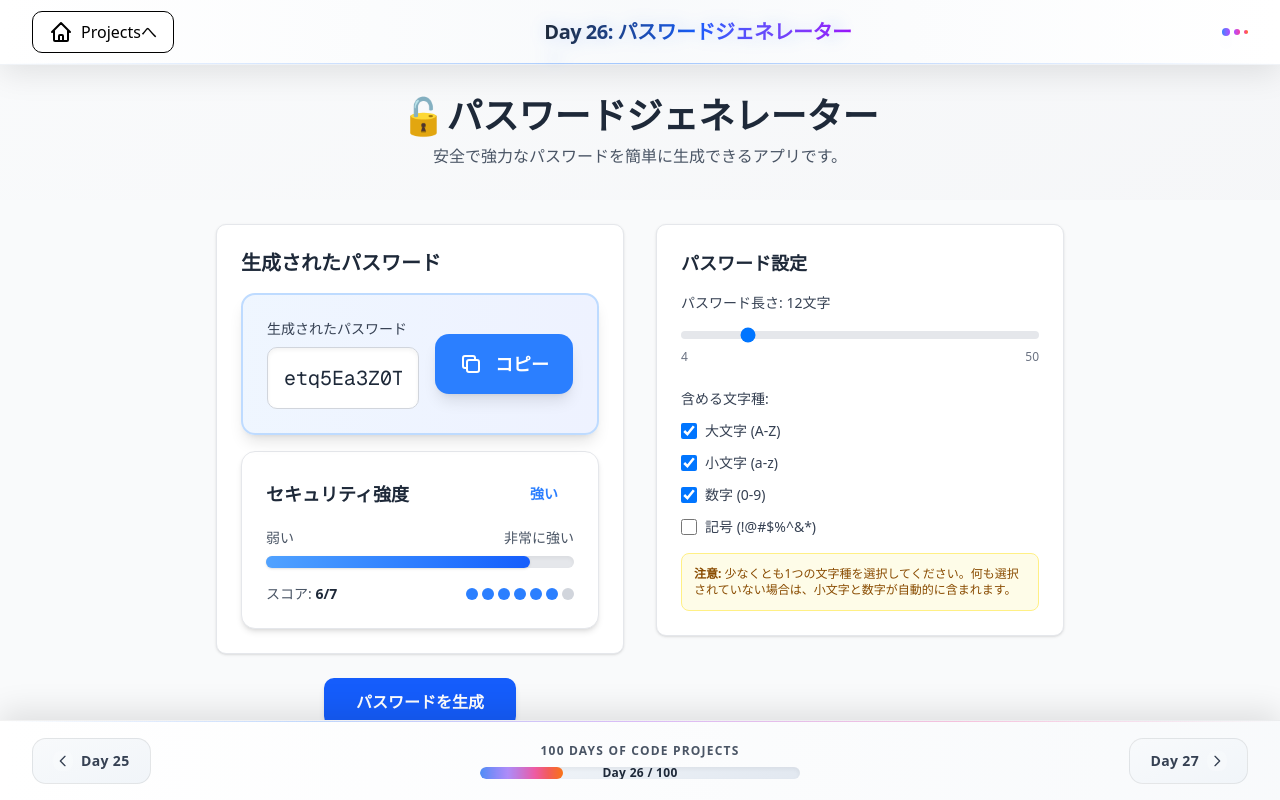
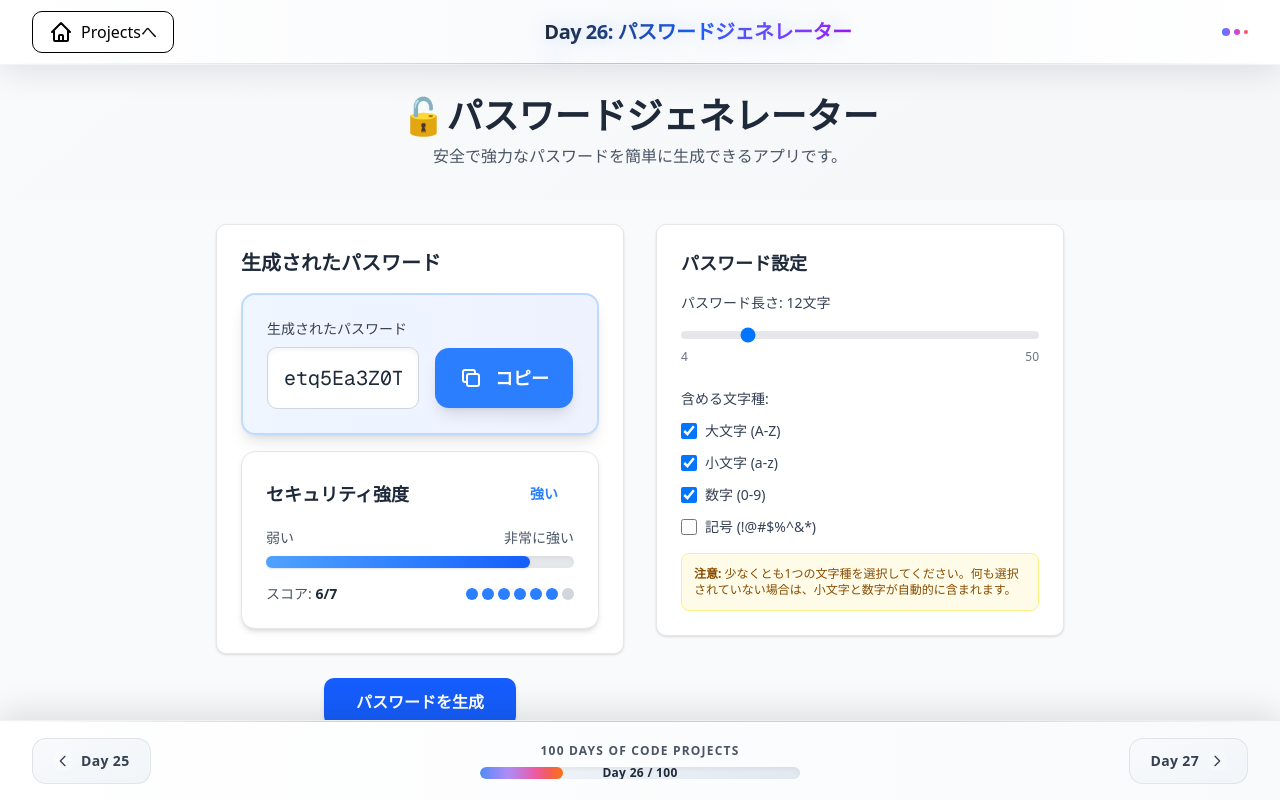
Before and after one commit to atsuki61/100DaysOfCode, a Next.js app: page /day26-password-generator in a window 1280 px wide. Shown: the top 800 px of the page. Built offline with nearby package versions, Linux system fonts and the light colour scheme.

Commit message:
fix: パスワードジェネレーターのUI/UX問題を修正
- パスワード欄とコピーボタンを横並びに配置
- セキュリティ強度スコアを7点に制限（上限突破を防止）
- レイアウトの改善とスコア計算の安定化

```diff
--- a/src/app/day26-password-generator/components/PasswordDisplay.tsx
+++ b/src/app/day26-password-generator/components/PasswordDisplay.tsx
@@ -66,6 +66,10 @@ export default function PasswordDisplay({ password }: PasswordDisplayProps) {
               <label className="block text-sm font-medium text-gray-700 mb-2">
                 生成されたパスワード
               </label>
+            </div>
+          </div>
+          <div className="flex items-center gap-4">
+            <div className="flex-1">
               <div className="bg-white border border-gray-300 rounded-lg p-4 shadow-inner hover:shadow-md transition-shadow duration-300">
                 <input
                   type="text"
@@ -77,7 +81,7 @@ export default function PasswordDisplay({ password }: PasswordDisplayProps) {
                 />
               </div>
             </div>
-            <div className="ml-4">
+            <div className="flex-shrink-0">
               <button
                 onClick={handleCopy}
                 disabled={!password}
--- a/src/app/day26-password-generator/utils/passwordUtils.ts
+++ b/src/app/day26-password-generator/utils/passwordUtils.ts
@@ -54,6 +54,9 @@ export function evaluatePasswordStrength(password: string): PasswordStrength {
   if (uniqueChars >= password.length * 0.8) score += 1; // 文字の多様性
   if (password.length >= 20) score += 1; // 非常に長いパスワード
 
+  // スコアを7点に制限
+  score = Math.min(score, 7);
+
   // 強度ラベルと色を決定
   let label: string;
   let color: string;
```
